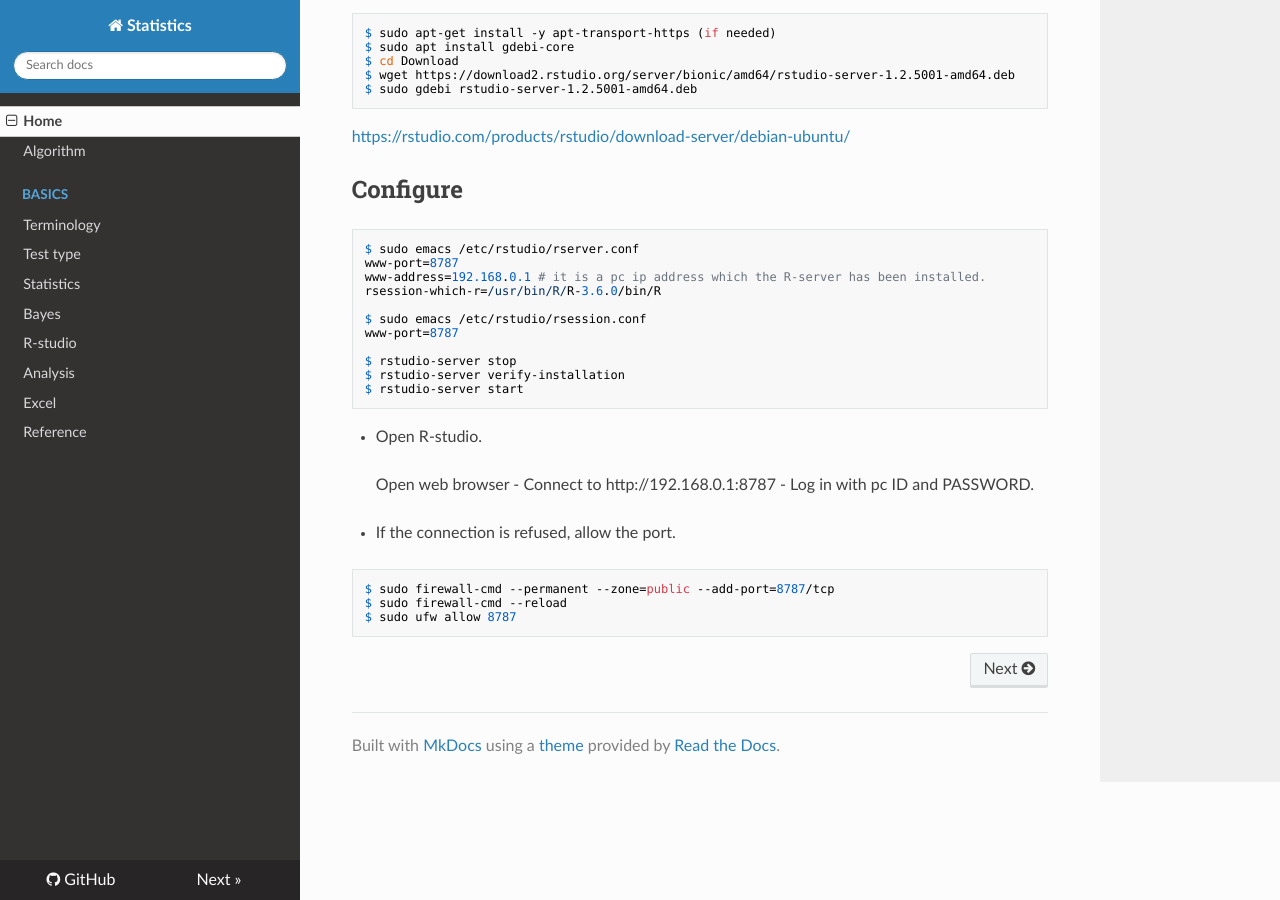
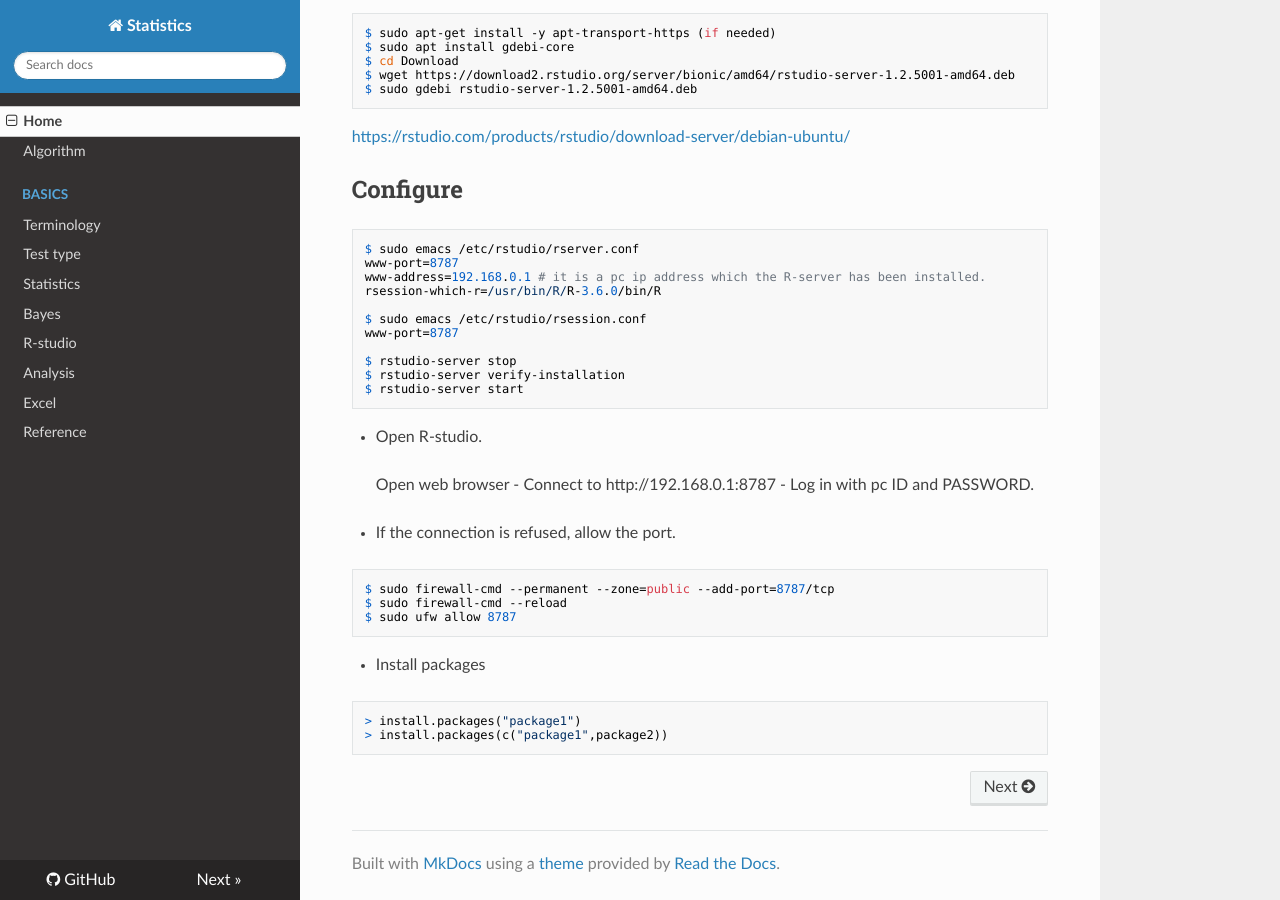
Before and after one commit to WonyoungCho/Statistics, an MkDocs documentation site: the page built from docs/index.md, in a window 1280 px wide and 900 px high, scrolled down 1886 px. Built offline with MkDocs 1.6.1, drawn with Linux system fonts in a browser that asks for light colours; nearby versions of some CDN libraries; old or Windows-style settings are respelled for this version of MkDocs.

Commit message:
Update index.md

````diff
--- a/docs/index.md
+++ b/docs/index.md
@@ -109,3 +109,9 @@ $ sudo firewall-cmd --permanent --zone=public --add-port=8787/tcp
 $ sudo firewall-cmd --reload
 $ sudo ufw allow 8787
 ```
+
+- Install packages
+```
+> install.packages("package1")
+> install.packages(c("package1",package2))
+```
````
